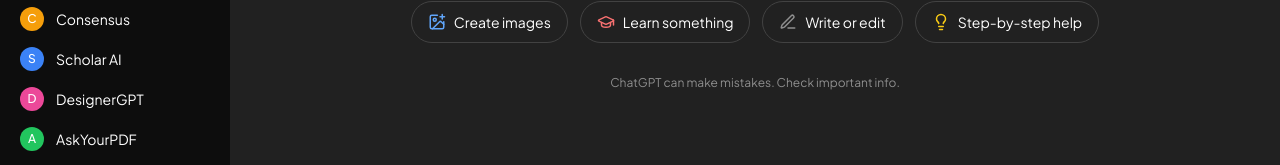
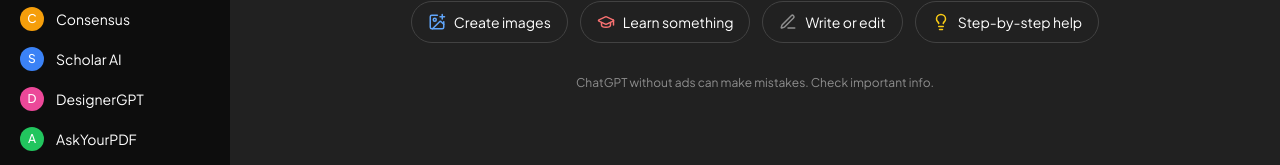
Before and after one commit to anubhav1004/chatgptwithoutads, a Next.js app: page / in a window 1280 px wide. Shown: the part 459-624 px from the top of the page. Built offline with nearby package versions, Linux system fonts and the light colour scheme.

Commit message:
Update footer text with without ads

```diff
--- a/components/ChatArea.tsx
+++ b/components/ChatArea.tsx
@@ -164,7 +164,7 @@
             onSend={handleSendMessage}
           />
           <p className="text-[10px] sm:text-xs text-text-secondary mt-3 sm:mt-4 text-center">
-            ChatGPT can make mistakes. Check important info.
+            ChatGPT without ads can make mistakes. Check important info.
           </p>
         </div>
       </div>
@@ -212,7 +212,7 @@
 
       {/* Footer text */}
       <p className="text-[10px] sm:text-xs text-text-secondary mt-6 sm:mt-8">
-        ChatGPT can make mistakes. Check important info.
+        ChatGPT without ads can make mistakes. Check important info.
       </p>
     </div>
   );
```
